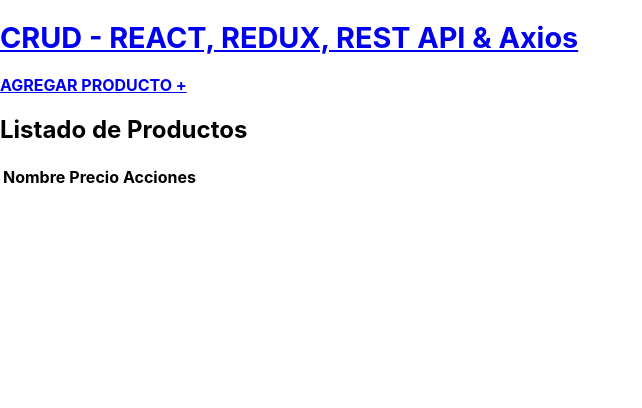
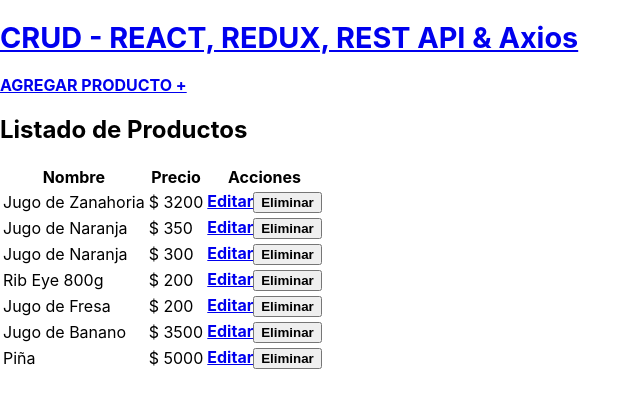
Before and after one commit to strujilloor/React-Guia-Completa, a React (Create React App) app: page / in a window 1280 px wide. Shown: the top 408 px of the page, without its empty margins (0-642 px from the left). Built offline with nearby package versions, Linux system fonts and the light colour scheme; data requests are answered from the project's data file; the HTML template or start-up script is replaced by a standard one.

Commit message:
Mostrando los productos en la Interfaz

```diff
--- a/db.json
+++ b/db.json
@@ -1,29 +1,39 @@
 {
   "productos": [
     {
-      "id": 1,
-      "nombre": "Jugo de Zanahoria",
-      "precio": "31111"
+      "name": "Jugo de Zanahoria",
+      "price": "3200",
+      "id": 1
     },
     {
-      "id": 2,
-      "nombre": "Jugo de Naranja",
-      "precio": "1"
+      "name": "Jugo de Naranja",
+      "price": "350",
+      "id": 2
     },
     {
-      "id": 3,
-      "nombre": "Jugo de Naranja",
-      "precio": "300"
+      "name": "Jugo de Naranja",
+      "price": "300",
+      "id": 3
     },
     {
-      "id": 4,
-      "nombre": "Rib Eye 800g",
-      "precio": "200"
+      "name": "Rib Eye 800g",
+      "price": "200",
+      "id": 4
     },
     {
-      "id": 5,
-      "nombre": "Jugo de Fresa",
-      "precio": "200"
+      "name": "Jugo de Fresa",
+      "price": "200",
+      "id": 5
+    },
+    {
+      "name": "Jugo de Banano",
+      "price": 3500,
+      "id": 6
+    },
+    {
+      "name": "Piña",
+      "price": 5000,
+      "id": 7
     }
   ]
 }
--- /dev/null
+++ b/src/components/Product.js
@@ -0,0 +1,25 @@
+import React from 'react';
+import { Link } from 'react-router-dom';
+
+const Product = ({ product }) => {
+
+    const { name, price, id } = product;
+
+    return (
+        <tr>
+            <td>{ name }</td>
+            <td><span className="font-weight-bold">$ { price } </span></td>
+            <td className="acciones">
+                <Link to={`/productos/editar/${ id }`} className="btn btn-primary mr-2">
+                    Editar
+                </Link>
+                <button
+                    type="button"
+                    className="btn btn-danger"
+                >Eliminar</button>
+            </td>
+        </tr>
+    );
+};
+
+export default Product;
--- a/src/components/Products.js
+++ b/src/components/Products.js
@@ -1,4 +1,5 @@
 import React, { Fragment, useEffect } from 'react';
+import Product from '../components/Product';
 
 // Redux
 import { useSelector, useDispatch } from 'react-redux'
@@ -16,6 +17,10 @@
 
     }, [])
 
+    // Obtener el State
+    const productos = useSelector( ( state ) => state.productos.productos );
+    console.log( productos );
+
     return (
         <Fragment>
             <h2 className="text-center my-5">
@@ -32,7 +37,14 @@
                 </thead>
 
                 <tbody>
-
+                    { productos.length === 0 ? 'No hay productos' : (
+                        productos.map( producto => (
+                            <Product
+                                key={ producto.id }
+                                product={ producto }
+                            />
+                        ))
+                    )}
                 </tbody>
             </table>
         </Fragment>
```
